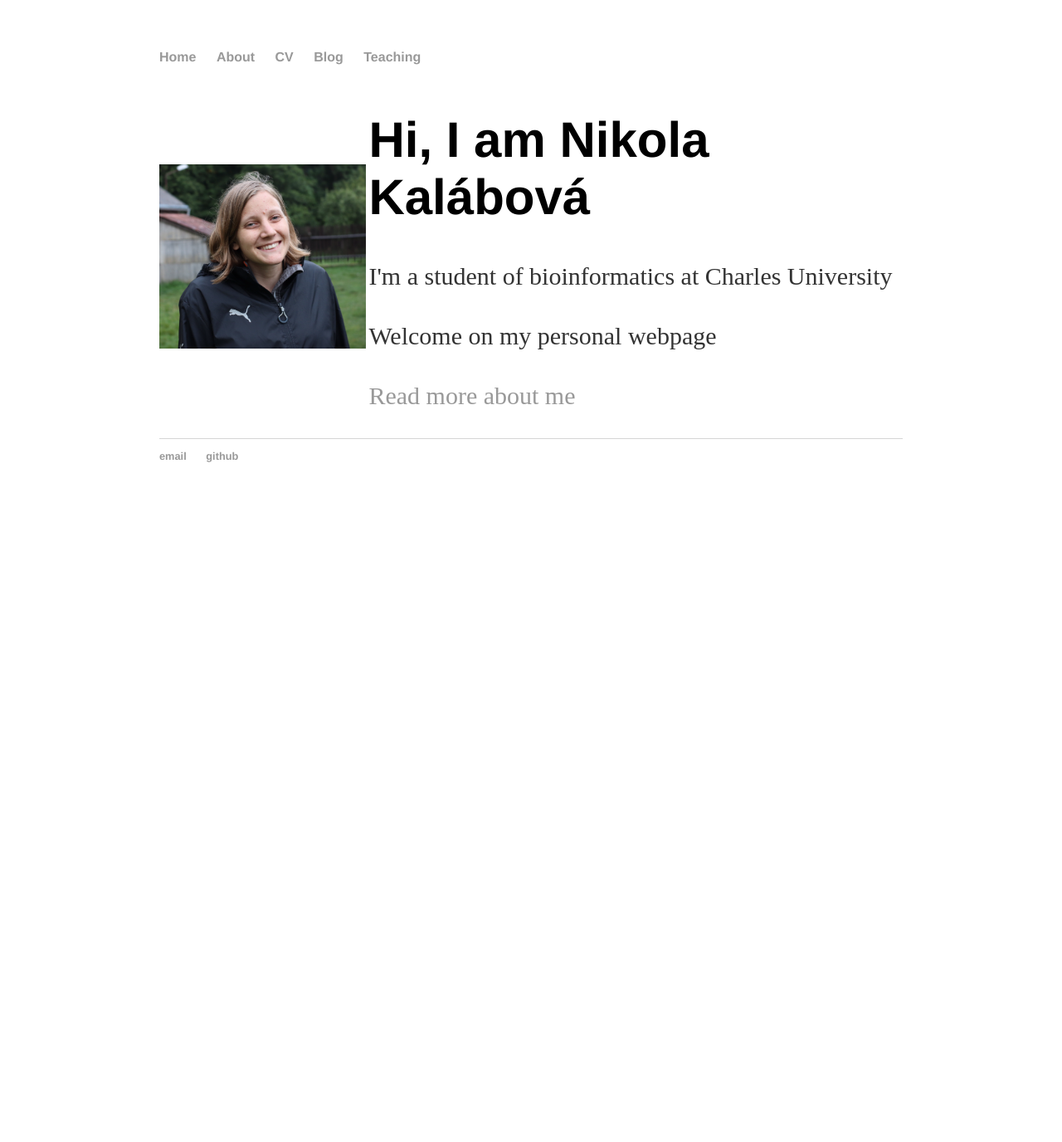
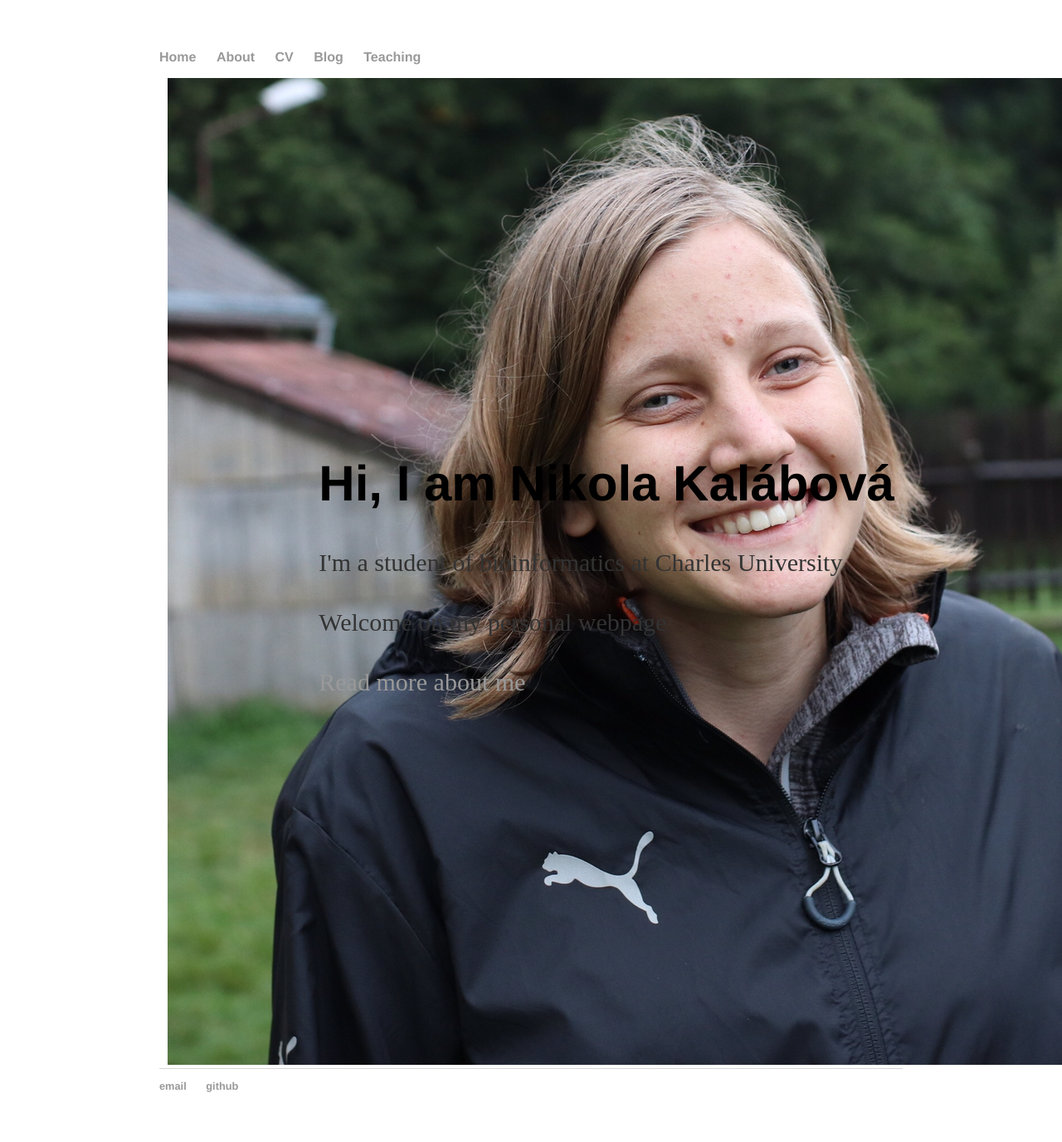
Before and after one commit to lavakin/lavakin.github.io, a Jekyll site: the page built from index.html, in a window 1280 px wide. Shown: the whole page at 83% size. Built offline with Jekyll 4.4.1, drawn with Linux system fonts in a browser that asks for light colours; before the commit the page ends 900 px from its top, so only the background shows below that.

Commit message:
Update index.html

```diff
--- a/index.html
+++ b/index.html
@@ -12,10 +12,10 @@ title: Nikola Kalábová, Personal Webpage
         justify-content: center
       }
       img {
-        max-width: 100%
+        max-width: 800%
       }
       .image {
-        flex-basis: 30%
+        flex-basis: 20%
       }
       .text {
         font-size: 20px;
```
